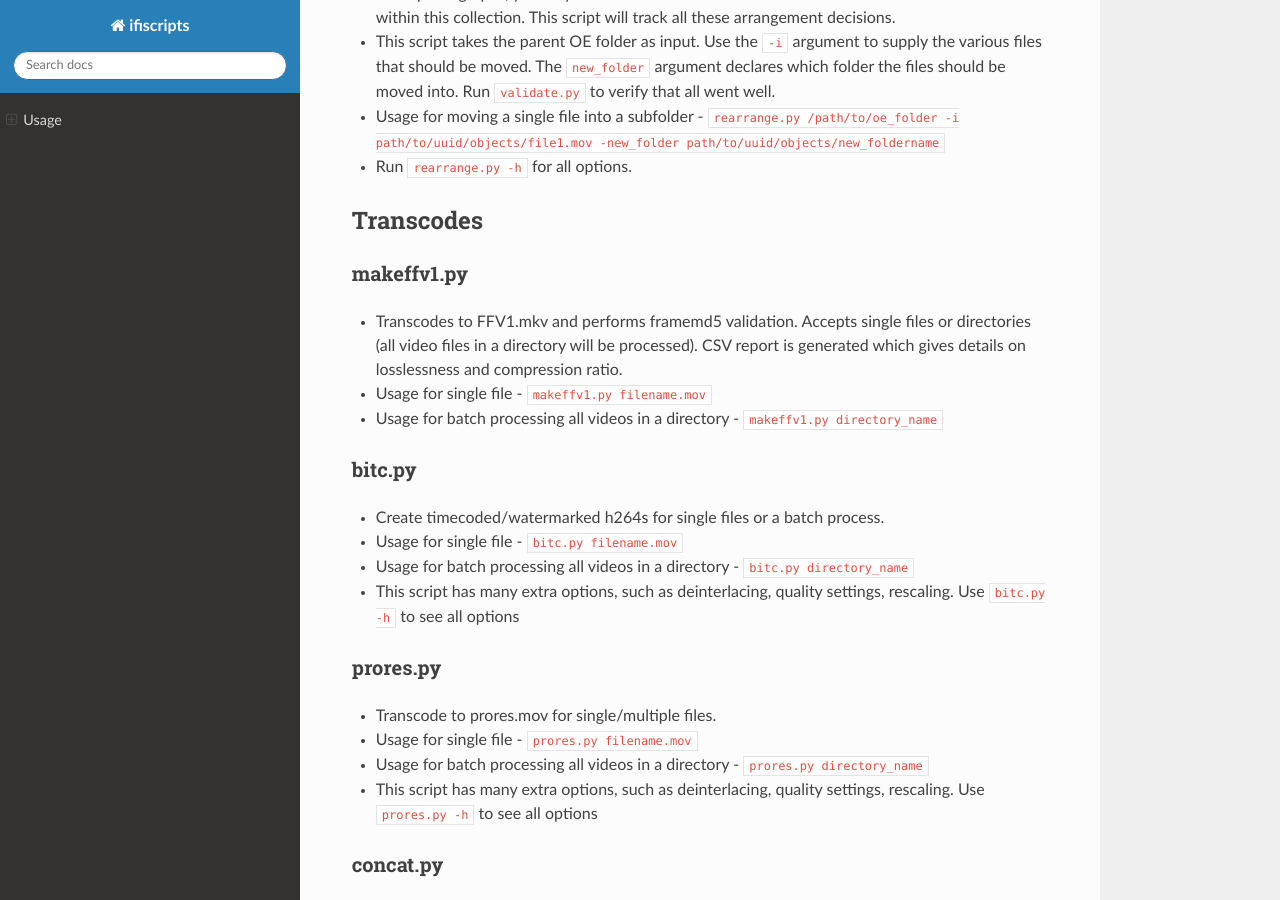
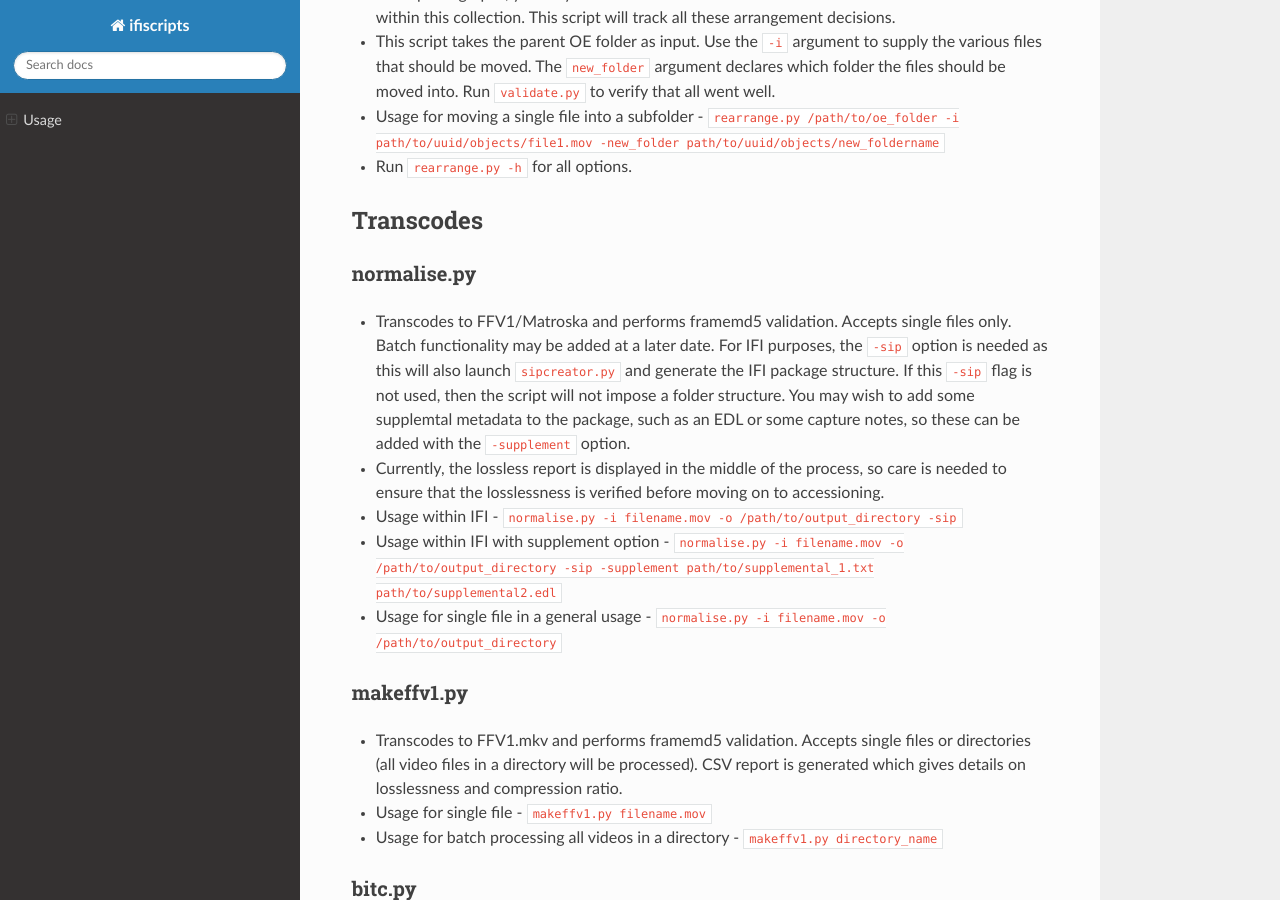
Before and after one commit to kieranjol/IFIscripts, a Sphinx documentation site: the page built from docs/usage.rst, in a window 1280 px wide and 900 px high, scrolled down 1930 px. Built offline with Sphinx 7.4.7 and the Read the Docs theme 2.0.0, drawn with Linux system fonts in a browser that asks for light colours.

Commit message:
docs/usage.rst - adds normalise.py section

```diff
--- a/docs/usage.rst
+++ b/docs/usage.rst
@@ -111,6 +111,23 @@ rearrange.py
 
 Transcodes
 ----------
+
+normalise.py
+~~~~~~~~~~~
+
+-  Transcodes to FFV1/Matroska and performs framemd5 validation. Accepts
+   single files only. Batch functionality may be added at a later date.
+   For IFI purposes, the ``-sip`` option is needed as this will also launch
+   ``sipcreator.py`` and generate the IFI package structure. If this ``-sip`` flag is not
+   used, then the script will not impose a folder structure.
+   You may wish to add some supplemtal metadata to the package, such as an EDL or
+   some capture notes, so these can be added with the ``-supplement`` option.
+-  Currently, the lossless report is displayed in the middle of the process, so care is needed
+   to ensure that the losslessness is verified before moving on to accessioning.
+-  Usage within IFI - ``normalise.py -i filename.mov -o /path/to/output_directory -sip``
+-  Usage within IFI with supplement option - ``normalise.py -i filename.mov -o /path/to/output_directory -sip -supplement path/to/supplemental_1.txt path/to/supplemental2.edl``
+-  Usage for single file in a general usage - ``normalise.py -i filename.mov -o /path/to/output_directory``
+
 
 makeffv1.py
 ~~~~~~~~~~~
```
